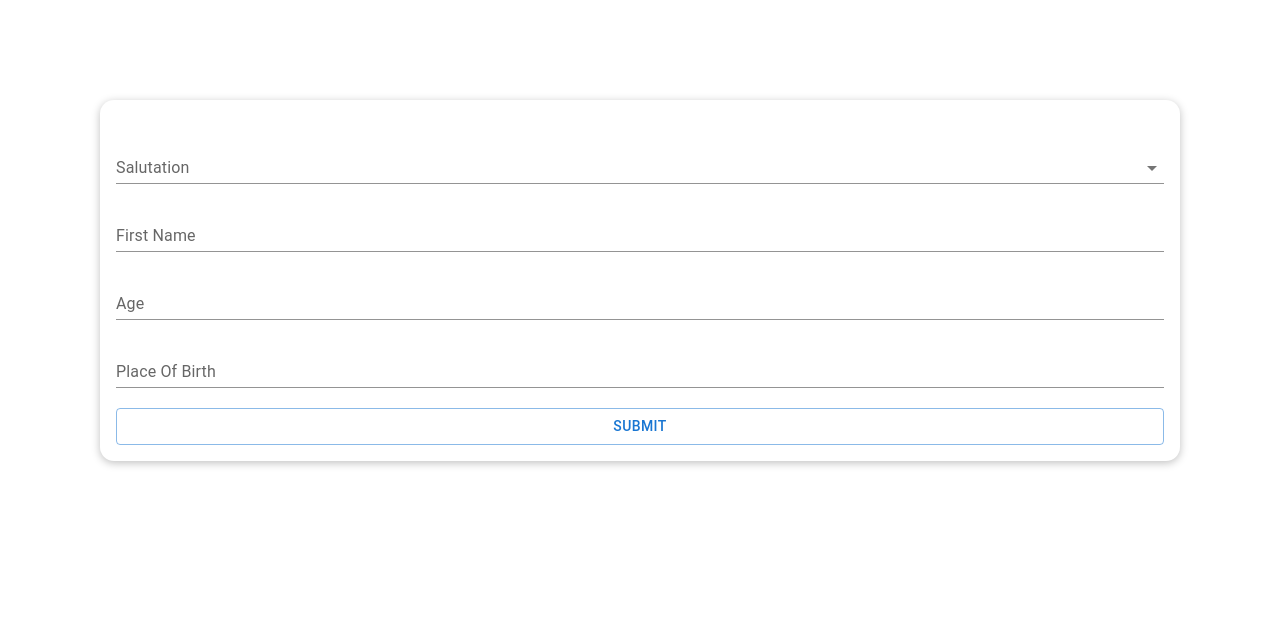
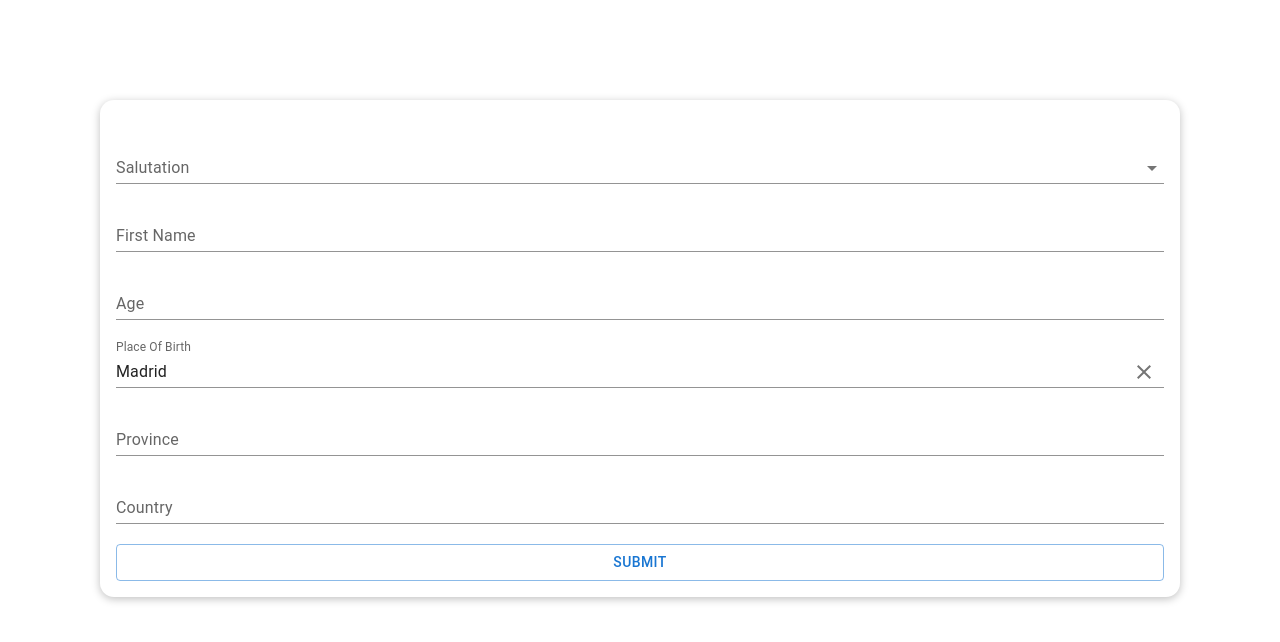
Before and after one commit to ShahzaibIbrahim/dynamic-forms, a React (Create React App) app: page / in a window 1280 px wide. Shown: the top 642 px of the page. Built offline with nearby package versions, Linux system fonts and the light colour scheme.

Commit message:
EnableOn, DisableOn, ReadOnlyOn

```diff
--- a/src/components/UI/Controls/Field.js
+++ b/src/components/UI/Controls/Field.js
@@ -5,7 +5,20 @@ import ClearIcon from '@mui/icons-material/Clear';
 const Field = (props) => {
   const inputValue = useRef(null);
   const { handleChange, data } = props;
-  const { id, label, description, ctrlType, type, value, required, options } = data;
+  const {
+    id,
+    label,
+    description,
+    ctrlType,
+    type,
+    value,
+    required,
+    readOnly,
+    disabled,
+    options,
+  } = data;
+
+  const isReadOnly = (readOnly === null || readOnly === undefined) ? false: readOnly;
 
   const fieldChangeHandler = (event) => {
     handleChange(id, event.target.value);
@@ -16,6 +29,10 @@ const Field = (props) => {
   };
 
   const getInput = () => {
+    if(disabled) {
+      return;
+    }
+
     switch (ctrlType) {
       case "TXT":
         return (
@@ -31,6 +48,7 @@ const Field = (props) => {
             variant="standard"
             required={required}
             InputProps={{
+              readOnly: isReadOnly,
               endAdornment:
                 value && value.trim().length > 0 ? (
                   <InputAdornment position="end">
@@ -50,6 +68,7 @@ const Field = (props) => {
             <Autocomplete
               options={options}
               id={id}
+              readOnly={isReadOnly}
               clearOnEscape
               getOptionLabel={(option) => option.label}
               value={currentValue}
--- a/src/components/UI/Forms/Form.js
+++ b/src/components/UI/Forms/Form.js
@@ -2,6 +2,7 @@ import React, { useState } from "react";
 import Field from "../Controls/Field";
 import Card from "../Controls/Card";
 import { Button } from "@mui/material";
+import { isRequired, isReadOnly, isDisabled, isEnabled } from "./FormValidationHelper";
 
 const Form = (props) => {
   const [fieldList, setFieldList] = useState(props.formData);
@@ -25,44 +26,56 @@ const Form = (props) => {
     updatedFieldList[changeFieldIndex].value = value;
 
     executeValidations(updatedFieldList);
-
     setFieldList(updatedFieldList);
   };
 
   const executeValidations = (fieldsList) => {
-    for(const field of fieldsList) {
-      if(field.validations) {
-        if(field.validations.requiredOn) {
-          const dependentField = getFieldValue(field.validations.requiredOn.fieldId);
-          field.required = isRequired(field.validations.requiredOn, dependentField);
+    for (const field of fieldsList) {
+      if (field.validations) {
+        if (field.validations.requiredOn) {
+          const dependentField = getFieldValue(
+            field.validations.requiredOn.fieldId
+          );
+          field.required = isRequired(
+            field.validations.requiredOn,
+            dependentField
+          );
+        }
+        if (field.validations.readOnlyOn) {
+          const dependentField = getFieldValue(
+            field.validations.readOnlyOn.fieldId
+          );
+          field.readOnly = isReadOnly(
+            field.validations.readOnlyOn,
+            dependentField
+          );
+        }
+        if (field.validations.disableOn) {
+          const dependentField = getFieldValue(
+            field.validations.disableOn.fieldId
+          );
+          field.disabled = isDisabled(
+            field.validations.disableOn,
+            dependentField
+          );
+        }
+        if (field.validations.enableOn) {
+          const dependentField = getFieldValue(
+            field.validations.enableOn.fieldId
+          );
+          field.disabled = !isEnabled(
+            field.validations.enableOn,
+            dependentField
+          );
         }
       }
     }
-  }
-
-  const isRequired = (requiredOnObject, dependentField) => {
-    let isRequired = false;
-    if(dependentField.value && requiredOnObject.value) {
-
-      switch (requiredOnObject.operator) {
-        case '>':
-          isRequired = +dependentField.value > +requiredOnObject.value;
-          break;
-        case '<':
-          isRequired = +dependentField.value < +requiredOnObject.value;
-          break;
-        default:
-          isRequired = requiredOnObject.value === dependentField.value;
-      }
-    }
-
-    return isRequired;
-  }
+  };
 
   const getFieldValue = (fieldId) => {
     const field = fieldList.find((x) => x.id === fieldId);
     return field;
-  }
+  };
 
   return (
     <Card>
@@ -71,7 +84,12 @@ const Form = (props) => {
           <Field key={data.id} data={data} handleChange={fieldChangeHanlder} />
         ))}
         <div style={{ marginTop: 20 }}>
-          <Button onClick={submitFormHandler} fullWidth variant="outlined" type="submit">
+          <Button
+            onClick={submitFormHandler}
+            fullWidth
+            variant="outlined"
+            type="submit"
+          >
             Submit
           </Button>
         </div>
--- /dev/null
+++ b/src/components/UI/Forms/FormValidationHelper.js
@@ -0,0 +1,73 @@
+
+
+export const isRequired = (requiredOnObject, dependentField) => {
+    let isRequired = false;
+    if (dependentField.value && requiredOnObject.value) {
+      switch (requiredOnObject.operator) {
+        case ">":
+          isRequired = +dependentField.value > +requiredOnObject.value;
+          break;
+        case "<":
+          isRequired = +dependentField.value < +requiredOnObject.value;
+          break;
+        default:
+          isRequired = requiredOnObject.value === dependentField.value;
+      }
+    }
+    return isRequired;
+  };
+
+
+export const isReadOnly = (readOnlyOnObject, dependentField) => {
+    let isReadOnly = false;
+    if (dependentField.value && readOnlyOnObject.value) {
+      switch (readOnlyOnObject.operator) {
+        case ">":
+          isReadOnly = +dependentField.value > +readOnlyOnObject.value;
+          break;
+        case "<":
+          isReadOnly = +dependentField.value < +readOnlyOnObject.value;
+          break;
+        default:
+          isReadOnly = readOnlyOnObject.value === dependentField.value;
+      }
+    }
+
+    return isReadOnly;
+  };
+
+export const isDisabled = (disableOnObject, dependentField) => {
+    let isDisabled = false;
+    if (dependentField.value && disableOnObject.value) {
+      switch (disableOnObject.operator) {
+        case ">":
+            isDisabled = +dependentField.value > +disableOnObject.value;
+          break;
+        case "<":
+            isDisabled = +dependentField.value < +disableOnObject.value;
+          break;
+        default:
+            isDisabled = disableOnObject.value === dependentField.value;
+      }
+    }
+
+    return isDisabled;
+  };
+
+export const isEnabled = (enableOnObject, dependentField) => {
+    let isEnabled = false;
+    if (dependentField.value && enableOnObject.value) {
+      switch (enableOnObject.operator) {
+        case ">":
+            isEnabled = +dependentField.value > +enableOnObject.value;
+          break;
+        case "<":
+            isEnabled = +dependentField.value < +enableOnObject.value;
+          break;
+        default:
+            isEnabled = enableOnObject.value === dependentField.value;
+      }
+    }
+
+    return isEnabled;
+  };
--- a/src/data/Form.json
+++ b/src/data/Form.json
@@ -44,6 +44,37 @@
       "id": "pob",
       "label": "Place Of Birth",
       "ctrlType": "TXT",
-      "type": "text"
+      "type": "text",
+      "value": "Madrid",
+      "validations": {
+        "readOnlyOn": {
+          "fieldId": "salutation",
+          "value": "01"
+        }
+      }
+    },
+    {
+      "id": "province",
+      "label": "Province",
+      "ctrlType": "TXT",
+      "type": "text",
+      "validations": {
+        "enableOn": {
+          "fieldId": "salutation",
+          "value": "01"
+        }
+      }
+    },
+    {
+      "id": "country",
+      "label": "Country",
+      "ctrlType": "TXT",
+      "type": "text",
+      "validations": {
+        "disableOn": {
+          "fieldId": "salutation",
+          "value": "01"
+        }
+      }
     }
   ]
```
